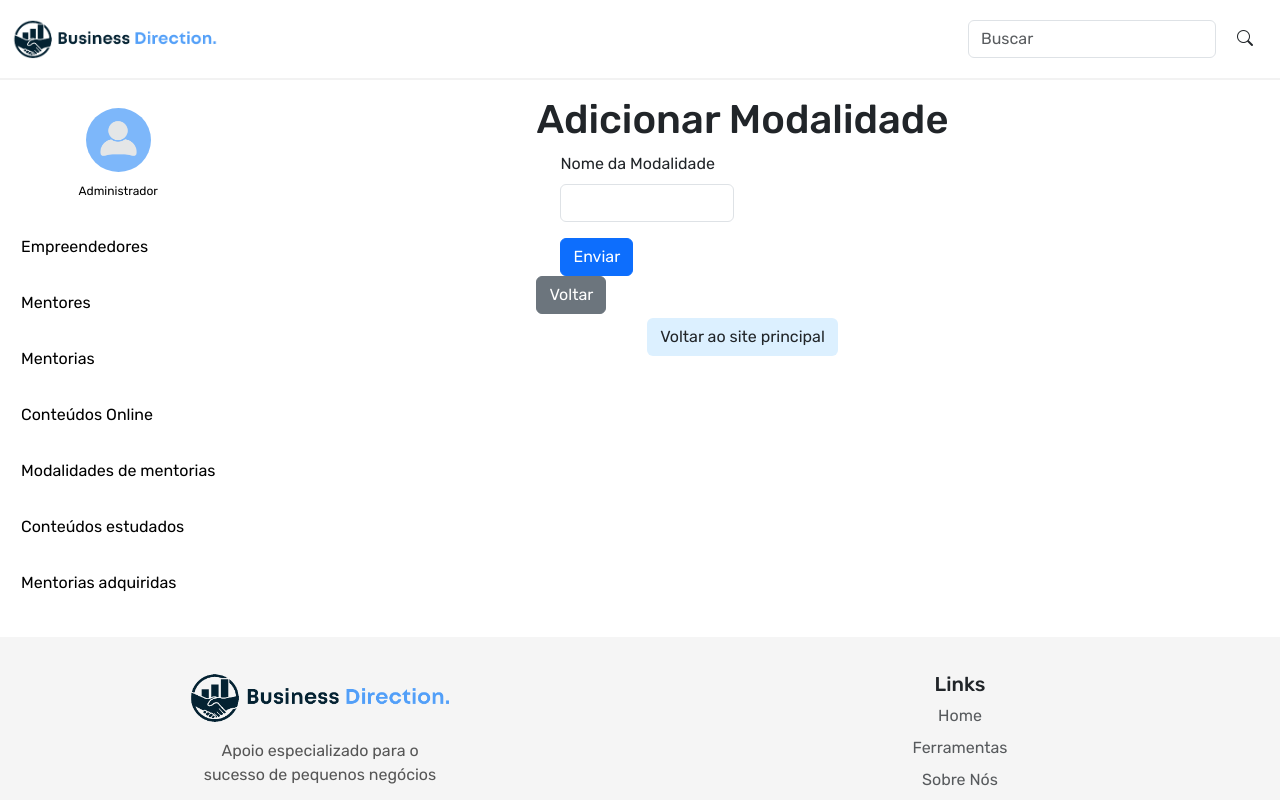
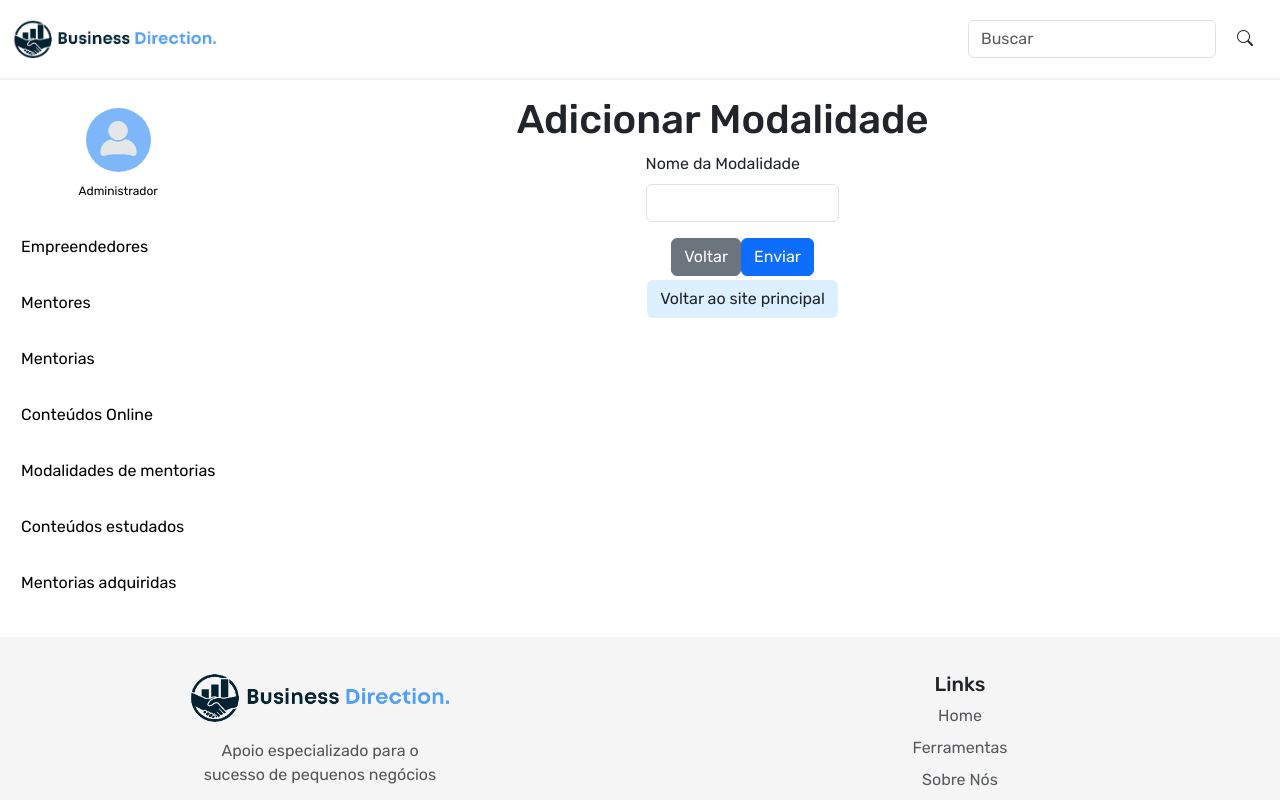
Before and after one commit to squad41recode/businessdirection_frontend, a Next.js app: page /admin/modalidades-mentorias/create in a window 1280 px wide. Shown: the top 800 px of the page. Built offline with nearby package versions, Linux system fonts and the light colour scheme.

Commit message:
Update create.jsx

```diff
--- a/pages/admin/modalidades-mentorias/create.jsx
+++ b/pages/admin/modalidades-mentorias/create.jsx
@@ -24,6 +24,8 @@ const CreateModalidadeMentoriaPage = () => {
       })
       .catch((error) => {
         console.error("Erro ao criar conteudo:", error);
+        alert("Erro ao criar conteudo:", error);
+        router.push("/admin/modalidades-mentorias");
         if (error.response) {
           console.error(
             "O servidor respondeu com erro:",
@@ -36,13 +38,12 @@ const CreateModalidadeMentoriaPage = () => {
           console.error("Erro ao configurar a solicitação:", error.message);
         }
       });
-    router.push("/admin/modalidades-mentorias");
   };
 
   return (
-    <div className="mx-auto">
+    <div className="mx-auto ">
       <h1>Adicionar Modalidade</h1>
-      <form className="row g-3 mx-3">
+      <form onSubmit={handleFormSubmit} className="row g-3 mx-3  justify-content-center">
         <div className="col-md-6">
           <label htmlFor="nomeModalidade" className="form-label">
             Nome da Modalidade
@@ -57,18 +58,19 @@ const CreateModalidadeMentoriaPage = () => {
             required
           />
         </div>
-        <div className="col-12">
-          <button className="btn btn-primary" onClick={handleFormSubmit}>
+
+        <div className="col-12 justify-content-center text-center">
+          <Link
+            className="btn btn-secondary"
+            href="/admin/modalidades-mentorias"
+          >
+            Voltar
+          </Link>
+          <button className="btn btn-primary" type="submit" >
             Enviar
           </button>
         </div>
       </form>
-      <Link
-        className="btn btn-secondary text-center"
-        href="/admin/modalidades-mentorias"
-      >
-        Voltar
-      </Link>
     </div>
   );
 };
```
